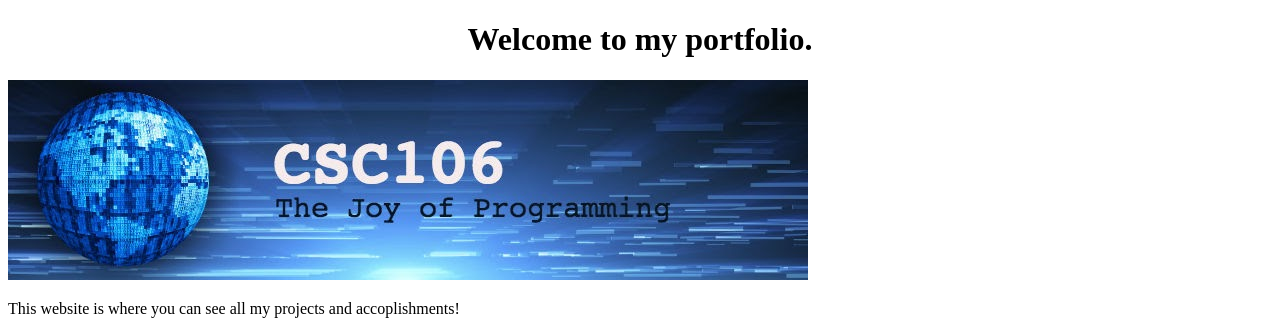
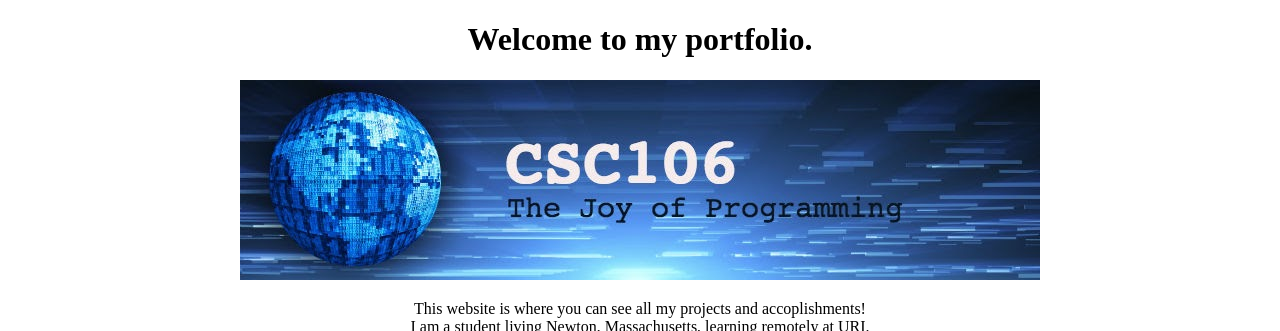
Before and after one commit to dccevans/dccevans.github.io, a plain HTML site: page index.html in a window 1280 px wide. Shown: the top 331 px of the page. Drawn offline with Linux system fonts and the light colour scheme.

Commit message:
Update index.html

```diff
--- a/index.html
+++ b/index.html
@@ -6,8 +6,8 @@
     </head>
     <body>
         <h1><center>Welcome to my portfolio.</center></h1>
-        <img src="csc106_banner.jpg" alt="website banner"></img>
-    <p> This website is where you can see all my projects and accoplishments! </p>
+        <center><img src="csc106_banner.jpg" alt="website banner"></img></center>
+    <p><center> This website is where you can see all my projects and accoplishments! <br> I am a student living Newton, Massachusetts, learning remotely at URI. </center></p>
         <center><table>
             <tr>
                 <th><a href="https://dccevans.github.io/index.html"><img src="home.png"></a></th>
```
